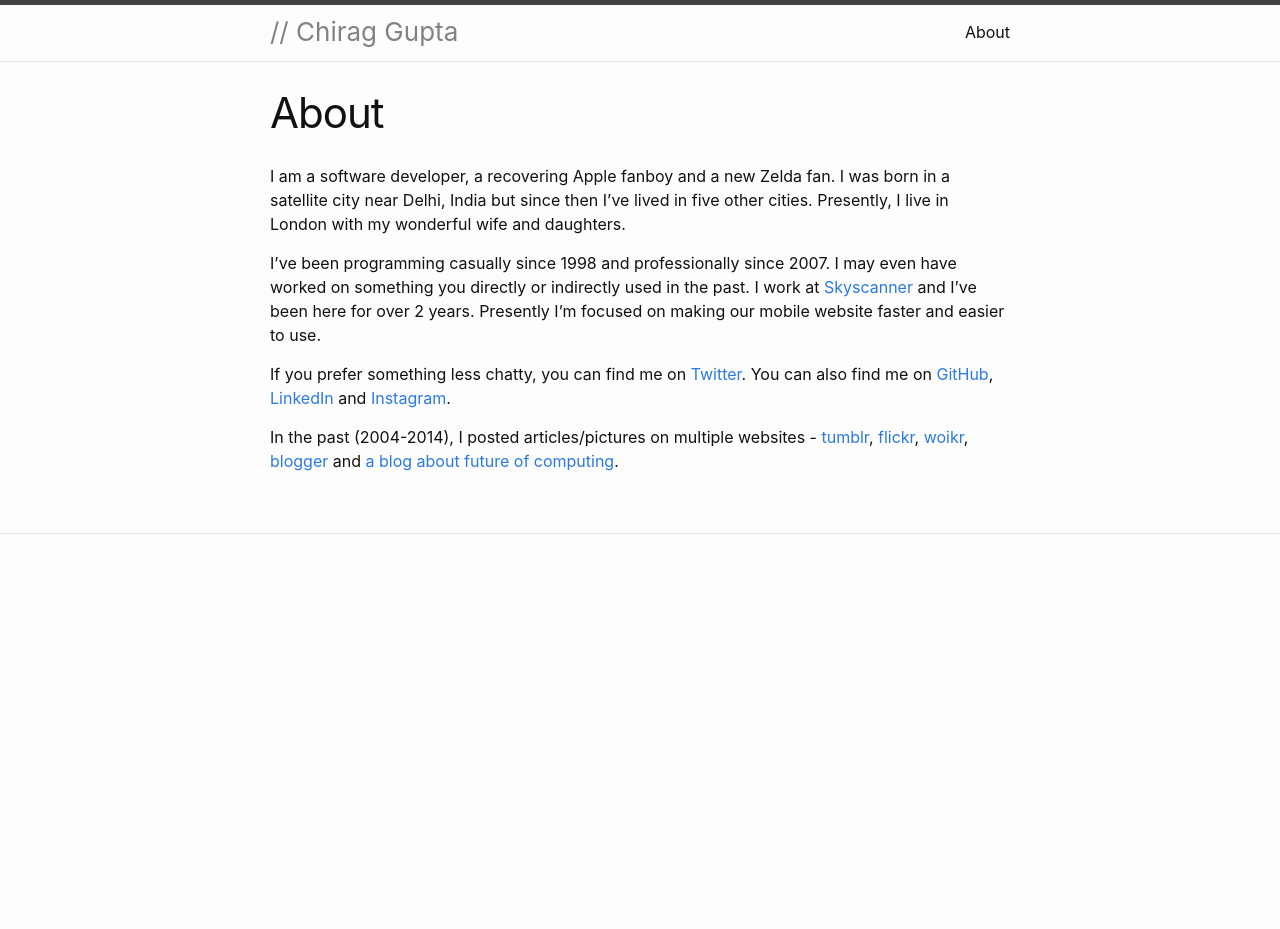
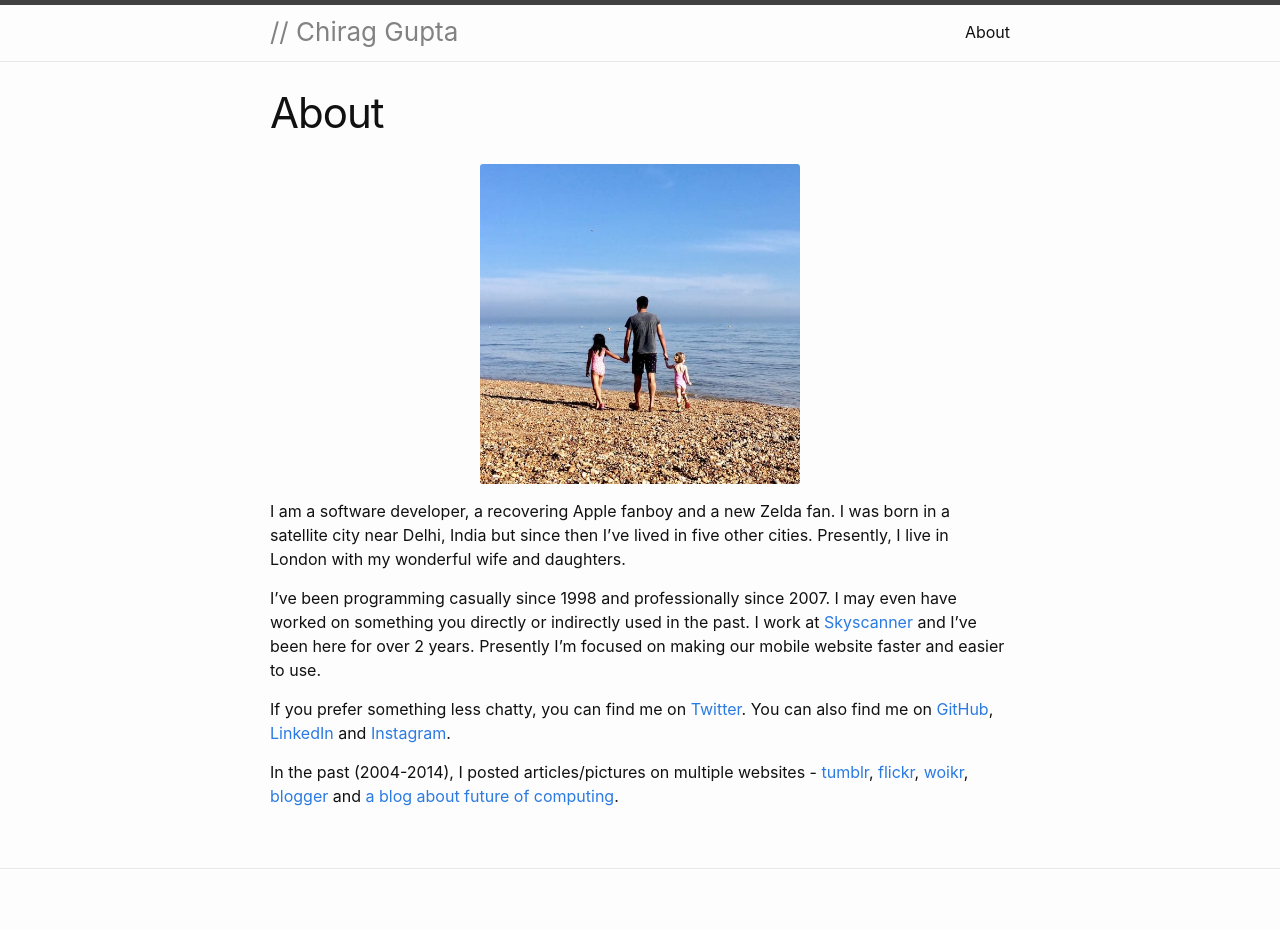
Before and after one commit to chiraggupta/ChiragGupta.com, a Jekyll site: the page built from about.md, in a window 1280 px wide. Built offline with Jekyll 4.4.1, drawn with Linux system fonts in a browser that asks for light colours; before the commit the page ends 900 px from its top, so only the background shows below that.

Commit message:
Add image to about page

```diff
--- a/_sass/minima/_layout.scss
+++ b/_sass/minima/_layout.scss
@@ -152,3 +152,15 @@
     }
   }
 }
+
+.about-header-image {
+  display: block;
+  margin: auto;
+  width: 20rem;
+  border-radius: 0.2rem;
+
+  @include media-query($small-screen) {
+    width: 100%;
+    border-radius: 1%;
+  }
+}
--- a/about.md
+++ b/about.md
@@ -3,6 +3,8 @@ layout: page
 title: About
 permalink: /about/
 ---
+
+![Walking on the beach with my two daughters]({{ site.baseurl }}/assets/cg_beach_avatar.jpg){: .about-header-image}
 
 I am a software developer, a recovering Apple fanboy and a new Zelda fan. I was born in a satellite city near Delhi, India but since then I've lived in five other cities. Presently, I live in London with my wonderful wife and daughters.
 
```
Also changed, not shown: assets/cg_beach_avatar.jpg (added).
